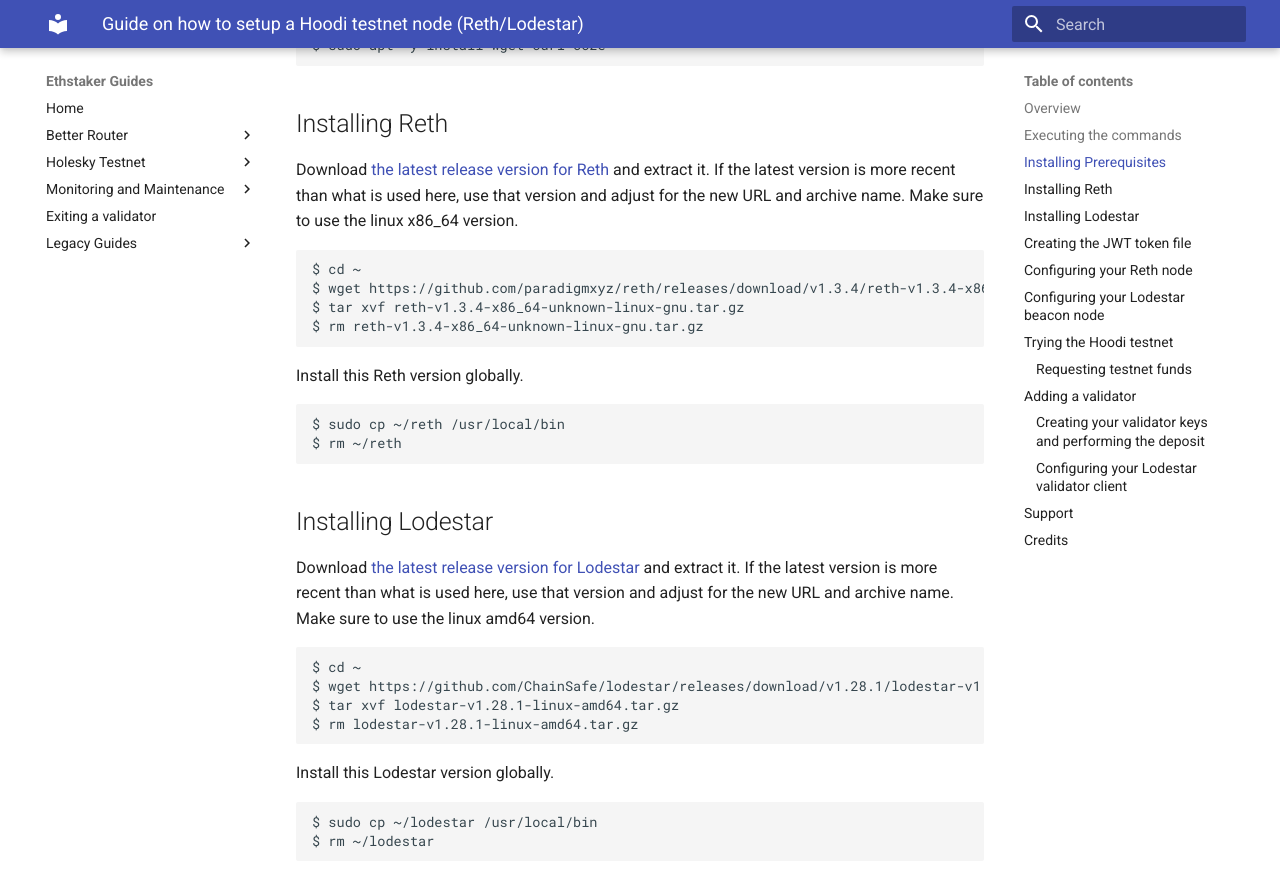
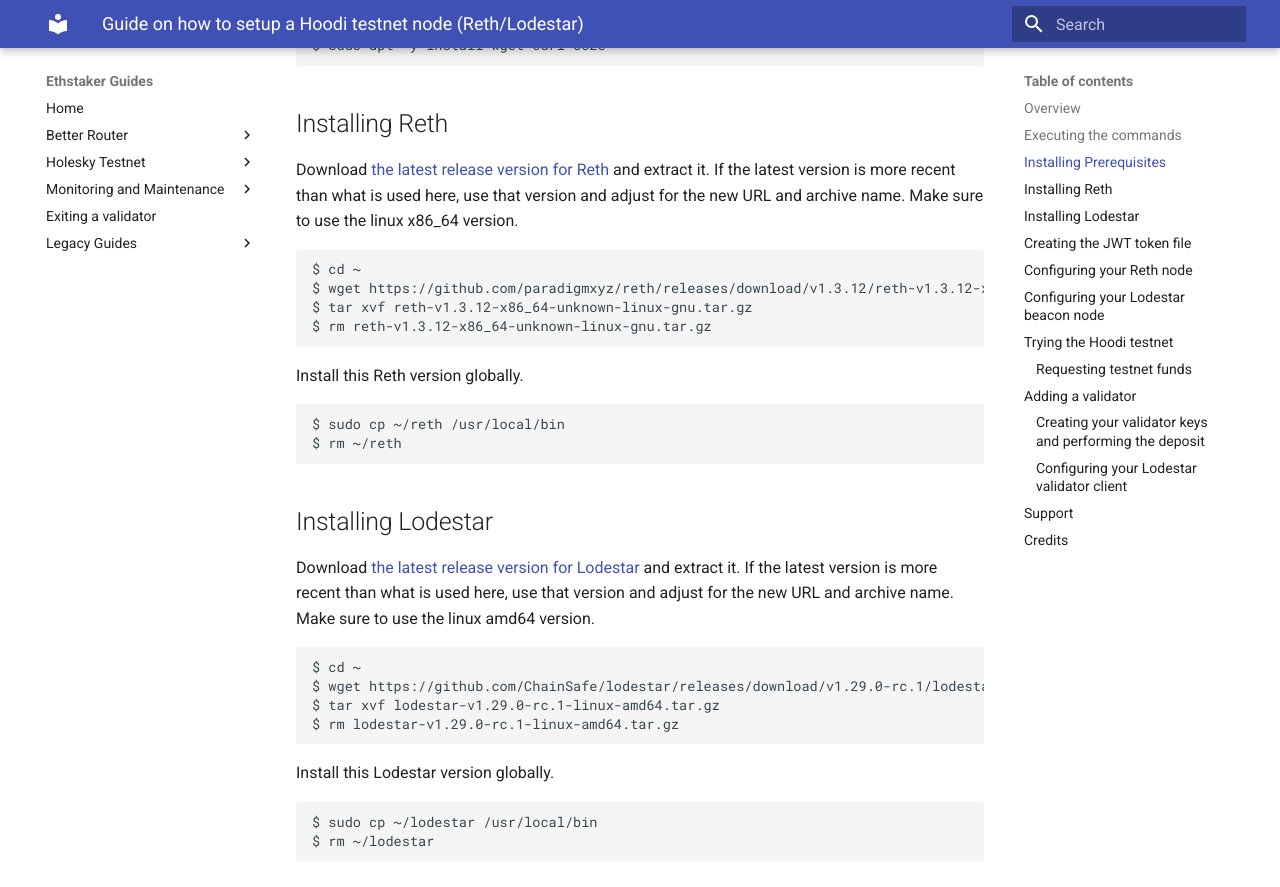
Before and after one commit to eth-educators/ethstaker-guides, an MkDocs documentation site: the page built from docs/hoodi-node-alt.md, in a window 1280 px wide and 900 px high, scrolled down 1068 px. Shown: the top 887 px of the window. Built offline with MkDocs 1.6.1 and Material for MkDocs 9.7.7, drawn with Linux system fonts in a browser that asks for light colours.

Commit message:
Update client versions for Hoodi

````diff
--- a/docs/hoodi-node-alt.md
+++ b/docs/hoodi-node-alt.md
@@ -35,9 +35,9 @@
 
 ```console
 $ cd ~
-$ wget https://github.com/paradigmxyz/reth/releases/download/v1.3.4/reth-v1.3.4-x86_64-unknown-linux-gnu.tar.gz
-$ tar xvf reth-v1.3.4-x86_64-unknown-linux-gnu.tar.gz
-$ rm reth-v1.3.4-x86_64-unknown-linux-gnu.tar.gz
+$ wget https://github.com/paradigmxyz/reth/releases/download/v1.3.12/reth-v1.3.12-x86_64-unknown-linux-gnu.tar.gz
+$ tar xvf reth-v1.3.12-x86_64-unknown-linux-gnu.tar.gz
+$ rm reth-v1.3.12-x86_64-unknown-linux-gnu.tar.gz
 ```
 
 Install this Reth version globally.
@@ -53,9 +53,9 @@
 
 ```console
 $ cd ~
-$ wget https://github.com/ChainSafe/lodestar/releases/download/v1.28.1/lodestar-v1.28.1-linux-amd64.tar.gz
-$ tar xvf lodestar-v1.28.1-linux-amd64.tar.gz
-$ rm lodestar-v1.28.1-linux-amd64.tar.gz
+$ wget https://github.com/ChainSafe/lodestar/releases/download/v1.29.0-rc.1/lodestar-v1.29.0-rc.1-linux-amd64.tar.gz
+$ tar xvf lodestar-v1.29.0-rc.1-linux-amd64.tar.gz
+$ rm lodestar-v1.29.0-rc.1-linux-amd64.tar.gz
 ```
 
 Install this Lodestar version globally.
````
Also changed, not shown: docs/hoodi-node.md (+4 -4 lines).
